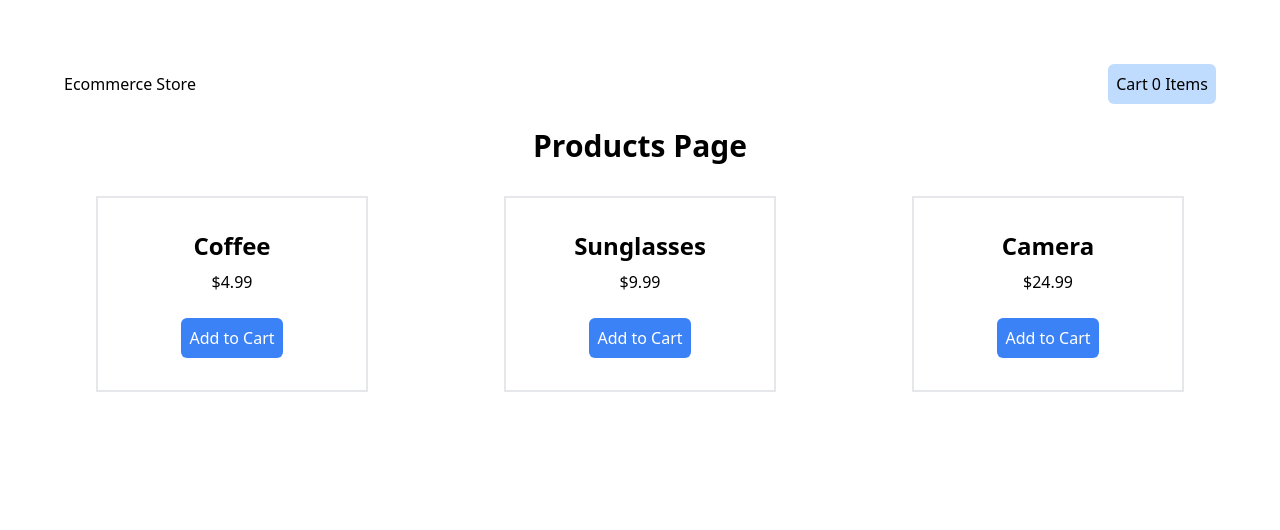
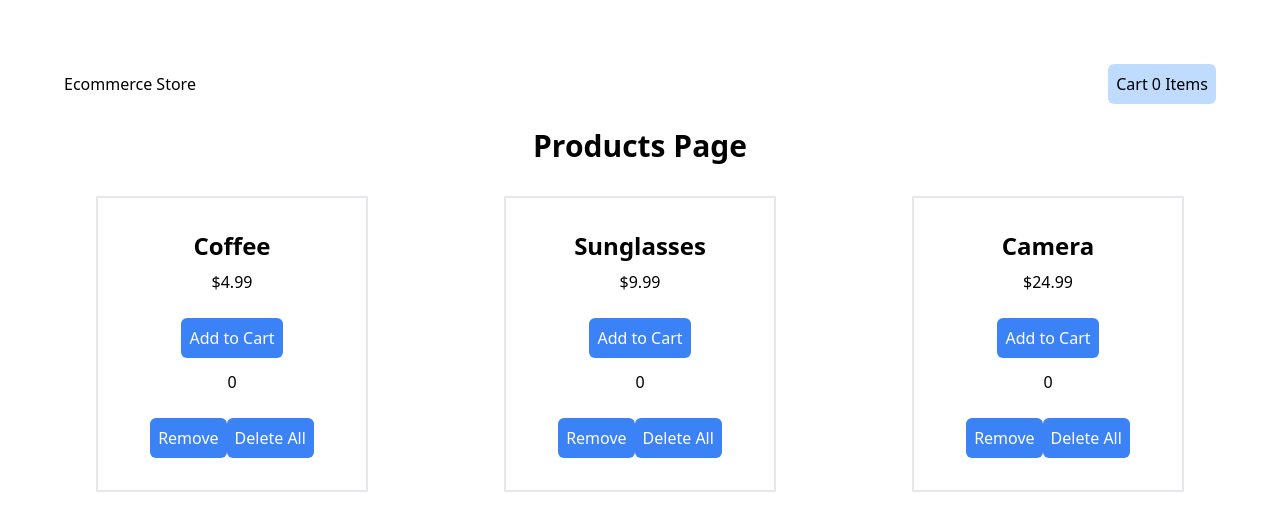
Before and after one commit to Gaurav-Barde/Shopping_Cart, a React (Vite) app: page / in a window 1280 px wide. Shown: the top 530 px of the page. Built offline with nearby package versions, Linux system fonts and the light colour scheme.

Commit message:
Added core functionality and UI

```diff
--- a/src/App.jsx
+++ b/src/App.jsx
@@ -1,23 +1,25 @@
-import NavBar from './components/NavBar';
-import { BrowserRouter, Routes, Route } from 'react-router-dom';
-import Store from './pages/Store';
-import Success from './pages/Success';
-import Cancel from './pages/Cancel';
-
+import NavBar from "./components/NavBar";
+import { BrowserRouter, Routes, Route } from "react-router-dom";
+import Store from "./pages/Store";
+import Success from "./pages/Success";
+import Cancel from "./pages/Cancel";
+import CartProvider from "./CartContext";
 
 function App() {
   return (
-    <div className='p-16'>
+    <CartProvider children={"Children"}>
+      <div className="p-16">
         <NavBar />
         <BrowserRouter>
           <Routes>
             <Route index element={<Store />}></Route>
             <Route index path="success" element={<Success />}></Route>
-          <Route path='cancel' element={<Cancel />}></Route>
+            <Route path="cancel" element={<Cancel />}></Route>
           </Routes>
         </BrowserRouter>
       </div>
-  )
+    </CartProvider>
+  );
 }
 
-export default App
+export default App;
--- /dev/null
+++ b/src/CartContext.jsx
@@ -0,0 +1,101 @@
+import { createContext, useState } from "react";
+import { getProduct } from "./mocks/Product_Data";
+
+export const CartContext = createContext({
+  item: [],
+  getProductsQuantity: () => {},
+  addProductToCart: () => {},
+  removeOneProductFromCart: () => {},
+  deleteAllProductsFromCart: () => {},
+  getTotalProductQuantity: () => {},
+  getTotalCost: () => {},
+});
+
+const CartProvider = ({ children }) => {
+  const [cartProducts, setCartProducts] = useState([]);
+
+  const getProductsQuantity = (id) => {
+    const quantity = cartProducts.find(
+      (product) => product.id === id
+    )?.quantity;
+    if (quantity === undefined) {
+      return 0;
+    }
+    return quantity;
+  };
+
+  const addProductToCart = (id) => {
+    if (getProductsQuantity(id) === 0) {
+      setCartProducts([...cartProducts, { id, quantity: 1 }]);
+    } else {
+      setCartProducts(
+        cartProducts.map((product) =>
+          product.id === id
+            ? { ...product, quantity: product.quantity + 1 }
+            : product
+        )
+      );
+    }
+  };
+
+  const removeOneProductFromCart = (id) => {
+    if (getProductsQuantity(id) !== 0) {
+      setCartProducts(
+        cartProducts.map((product) => {
+          return product.id === id
+            ? { ...product, quantity: product.quantity - 1 }
+            : product;
+        })
+      );
+    }
+  };
+
+  const deleteAllProductsFromCart = (id) => {
+    if (getProductsQuantity(id)) {
+      setCartProducts(cartProducts.filter((item) => item.id !== id));
+    }
+  };
+
+  const getTotalProductQuantity = () => {
+    let totalQuantity = 0;
+    if (cartProducts.length !== 0) {
+      totalQuantity = cartProducts.reduce((acc, current) => {
+        return acc + current.quantity;
+      }, 0);
+      return totalQuantity;
+    }
+    return totalQuantity;
+  };
+
+  const getTotalCost = () => {
+    let totalCost = 0;
+    if (getTotalProductQuantity() !== 0) {
+      totalCost = Math.round(
+        cartProducts
+          .map((product) => {
+            const price = getProduct(product.id)?.price;
+            return product.quantity * price;
+          })
+          .reduce((acc, current) => acc + current)
+      );
+    }
+
+    return totalCost;
+  };
+
+  const contextValue = {
+    items: cartProducts,
+    getProductsQuantity,
+    addProductToCart,
+    removeOneProductFromCart,
+    deleteAllProductsFromCart,
+    getTotalProductQuantity,
+    getTotalCost,
+  };
+
+  return (
+    <CartContext.Provider value={contextValue}>{children}</CartContext.Provider>
+  );
+};
+
+export default CartProvider;
--- a/src/components/NavBar.jsx
+++ b/src/components/NavBar.jsx
@@ -1,13 +1,35 @@
+import { useContext, useState } from "react";
+import closeBtn from "../assets/icons/close.png";
+import { CartContext } from "../CartContext";
+
 const NavBar = () => {
+  const [showModal, setShowModal] = useState(false);
+
+  const { getTotalProductQuantity, getTotalCost } = useContext(CartContext);
+
+  const handleShow = () => setShowModal(true);
+
+  const handleClose = () => setShowModal(false);
+
   return (
-   <div className="flex justify-between items-center">
-    <div>Ecommerce Store</div>
-    <button className="bg-blue-200 p-2 rounded-md">
-      Cart 0 Items
-    </button>
-   </div>
-
-  )
+    <>
+      <div className="flex justify-between items-center">
+        <div>Ecommerce Store</div>
+        <button className="bg-blue-200 p-2 rounded-md" onClick={handleShow}>
+          Cart {getTotalProductQuantity()} Items
+        </button>
+      </div>
+      {showModal ? (
+        <div className="absolute w-2/3 h-1/2 left-1/2 translate-x-[-50%] text-center p-4 bg-slate-100">
+          <button className="absolute right-10" onClick={handleClose}>
+            <img src={closeBtn} className="w-6" />
+          </button>
+          <h1>Modal</h1>
+          <h3>Total Cost: {getTotalCost()}</h3>
+        </div>
+      ) : null}
+    </>
+  );
 };
 
 export default NavBar;
--- a/src/components/ProductCard.jsx
+++ b/src/components/ProductCard.jsx
@@ -1,11 +1,40 @@
-import React from "react";
+import { useContext } from "react";
+import { CartContext } from "../CartContext";
 
 function ProductCard({ product }) {
-  return <div className="w-1/4 text-center border-2 border-gray-750  p-4 py-8">
-    <h1 className="text-2xl font-semibold mb-2">{product.name}</h1>
-    <h3>${product.price}</h3>
-    <button className="text-white bg-blue-500 p-2 mt-6 rounded-md">Add to Cart</button>
-    </div>;
+  const {
+    items,
+    getProductsQuantity,
+    addProductToCart,
+    removeOneProductFromCart,
+    deleteAllProductsFromCart,
+  } = useContext(CartContext);
+
+  return (
+    <div className="w-1/4 text-center border-2 border-gray-750  p-4 py-8">
+      <h1 className="text-2xl font-semibold mb-2">{product.name}</h1>
+      <h3>${product.price}</h3>
+      <button
+        className="text-white bg-blue-500 p-2 mt-6 rounded-md"
+        onClick={() => addProductToCart(product.id)}
+      >
+        Add to Cart
+      </button>
+      <p className="mt-3">{getProductsQuantity(product.id)}</p>
+      <button
+        className="text-white bg-blue-500 p-2 mt-3 rounded-md"
+        onClick={() => removeOneProductFromCart(product.id)}
+      >
+        Remove
+      </button>
+      <button
+        className="text-white bg-blue-500 p-2 mt-6 rounded-md"
+        onClick={() => deleteAllProductsFromCart(product.id)}
+      >
+        Delete All
+      </button>
+    </div>
+  );
 }
 
 export default ProductCard;
--- a/src/mocks/Product_Data.js
+++ b/src/mocks/Product_Data.js
@@ -10,8 +10,12 @@ export const productData = [
     price: 9.99,
   },
   {
-    id: 1,
+    id: 3,
     name: "Camera",
     price: 24.99,
   },
 ];
+
+export const getProduct = (id) => {
+  return productData.find((product) => product.id === id);
+};
--- a/src/pages/Store.jsx
+++ b/src/pages/Store.jsx
@@ -3,15 +3,16 @@ import { productData } from "../mocks/Product_Data";
 import ProductCard from "../components/ProductCard";
 
 function Store() {
-  return <div>
-    <h1 className="font-semibold text-3xl text-center mt-6">Products Page</h1>
-    <div className="flex justify-between m-8">
-    {
-      productData.map((product, index) => <ProductCard key={product.id} product={product} />)
-    }
-
+  return (
+    <div>
+      <h1 className="font-semibold text-3xl text-center mt-6">Products Page</h1>
+      <div className="flex justify-between m-8">
+        {productData.map((product, index) => (
+          <ProductCard key={product.id} product={product} />
+        ))}
+      </div>
     </div>
-  </div>;
+  );
 }
 
 export default Store;
```
Also changed, not shown: src/assets/icons/close.png (added). Lines whose indentation alone changed are shown as unchanged.
